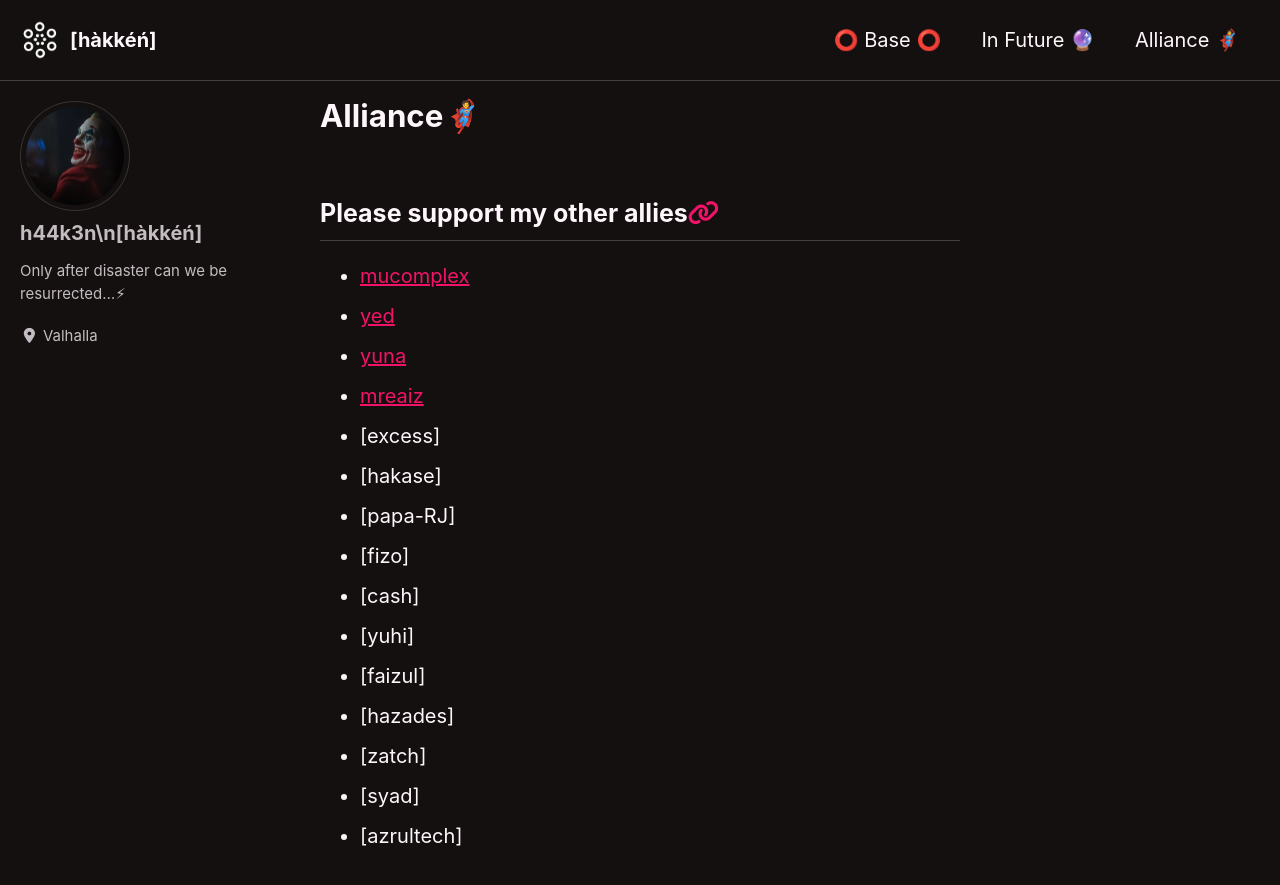
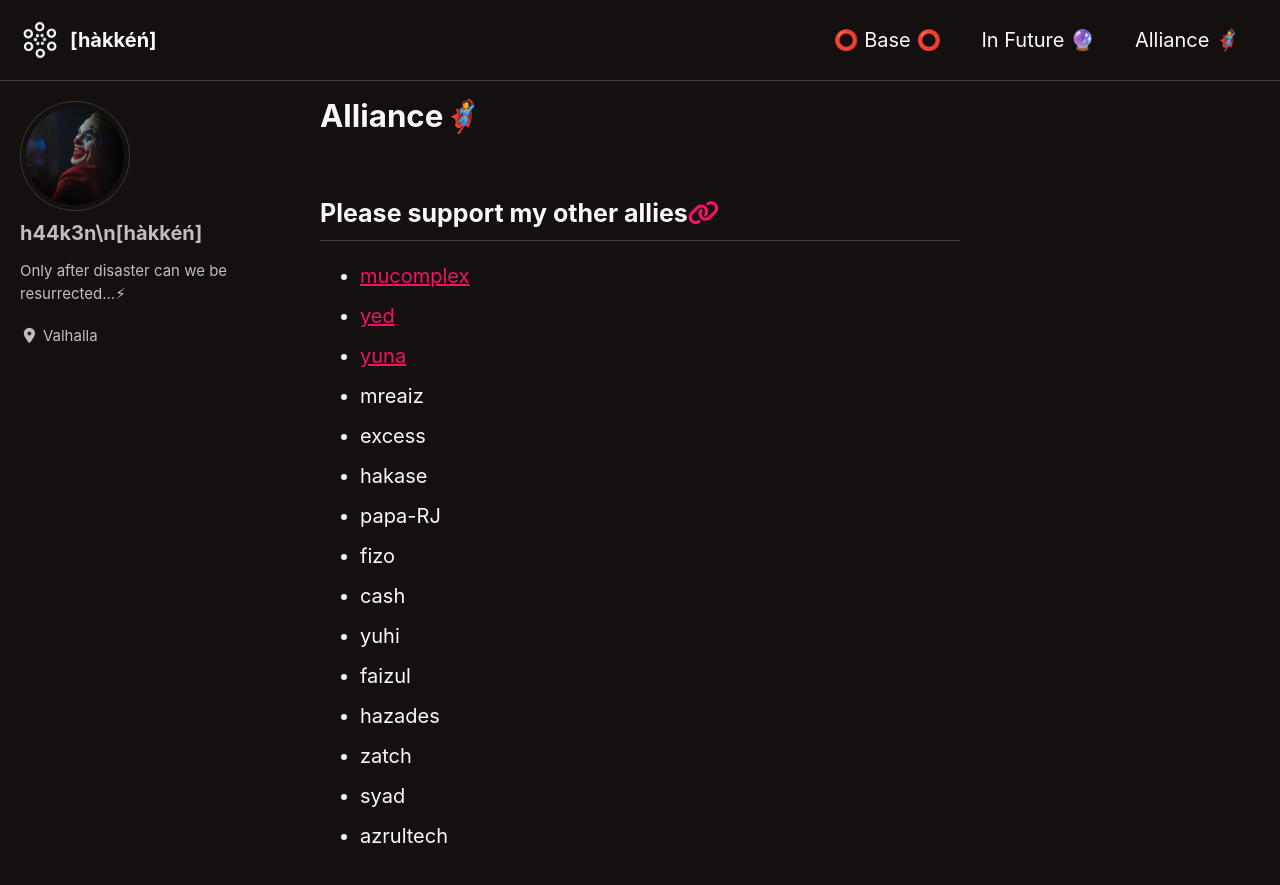
Before and after one commit to n3kk4h/n3kk4h.github.io, a Jekyll site: the page built from _pages/alliance.md, in a window 1280 px wide and 900 px high. Shown: the top 885 px of the window. Built offline with Jekyll 4.4.1, drawn with Linux system fonts in a browser that asks for light colours; cached includes are drawn as plain includes; nearby versions of some CDN libraries; part of the change alters nothing that is shown.

```diff
--- a/_pages/alliance.md
+++ b/_pages/alliance.md
@@ -4,21 +4,20 @@ permalink: /alliance/
 author_profile: true
 
 ---
-
 Please support my other allies
 ------------------
 - [mucomplex](https://github.com/mucomplex)
 - [yed](https://fareedfauzi.github.io)
 - [yuna](https://yunaranyancat.github.io/musubi/)
-- [mreaiz](https://twitter.com/mreiaz_?lang=en)
-- [excess]
-- [hakase]
-- [papa-RJ]
-- [fizo]
-- [cash]
-- [yuhi]
-- [faizul]
-- [hazades]
-- [zatch]
-- [syad]
-- [azrultech]
+- mreaiz
+- excess
+- hakase
+- papa-RJ
+- fizo
+- cash
+- yuhi
+- faizul
+- hazades
+- zatch
+- syad
+- azrultech
```
